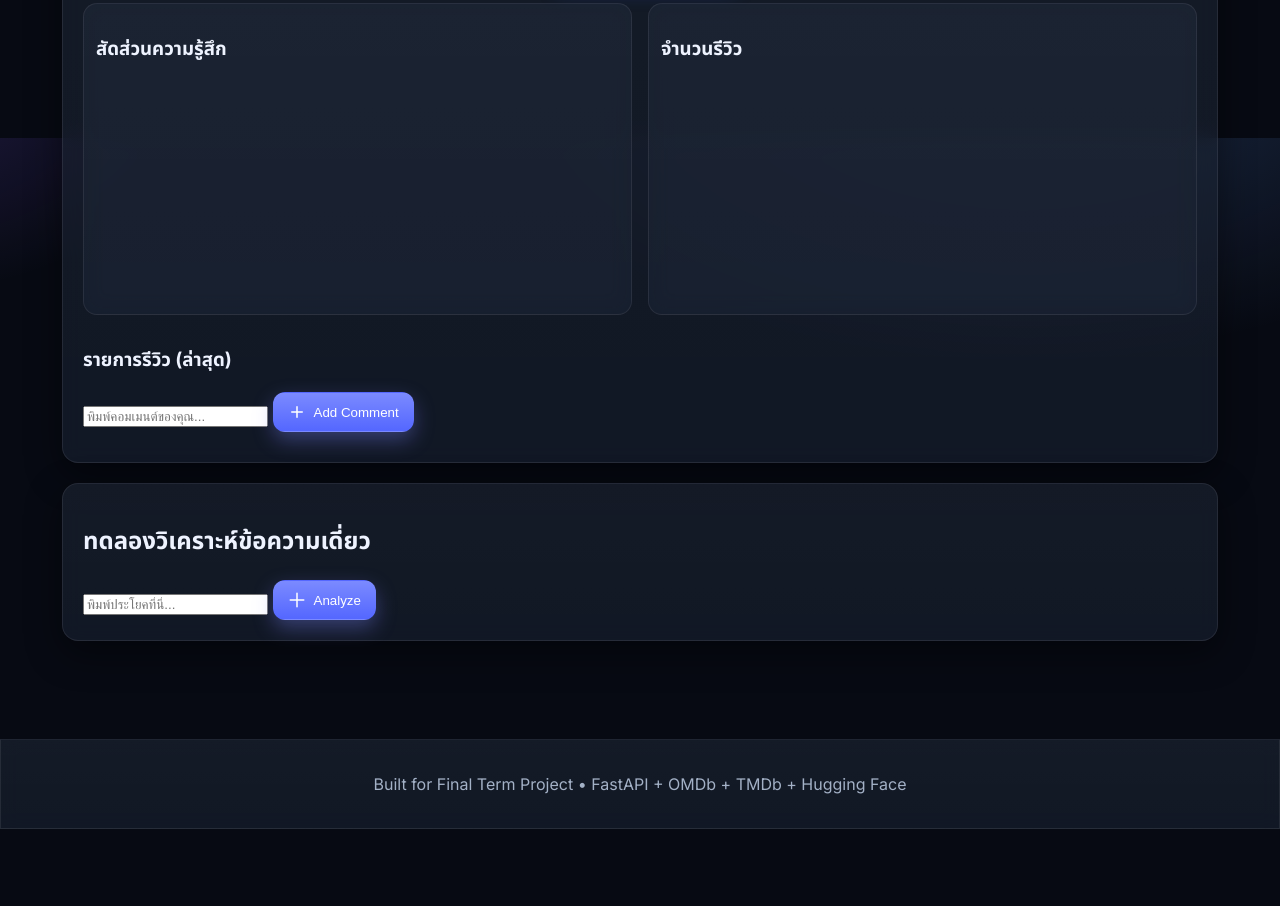
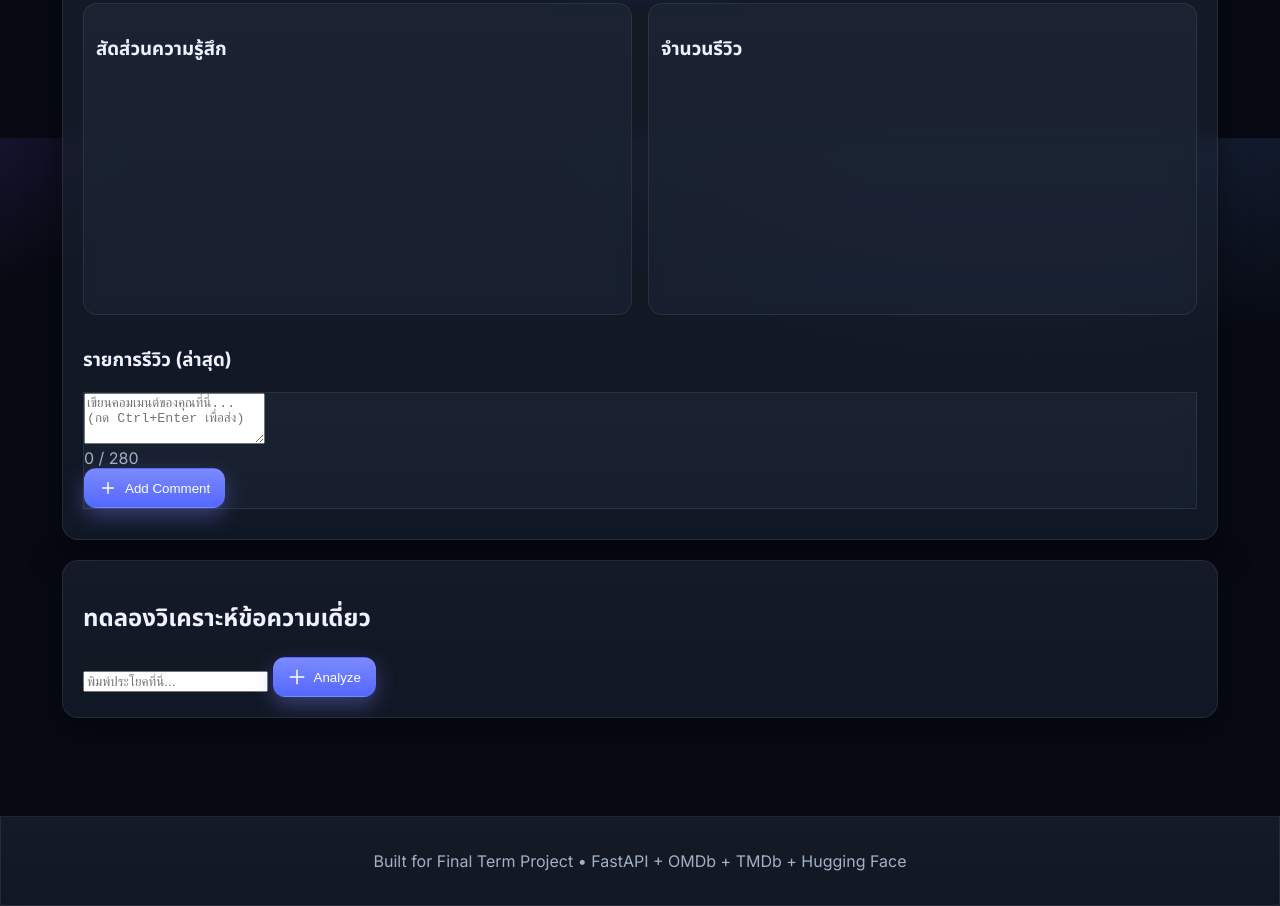
Before and after one commit to bbthecat/Movie-Sentiment-Analyzer, a website: page frontend/index.html in a window 1280 px wide. Shown: the part 662-1568 px from the top of the page. Before the commit the page ends 1491 px from the top, so only its background shows below. Drawn offline with Linux system fonts and the light colour scheme; files that its build step writes are made by us from their sources; files whose address does not match are found by name.

Commit message:
Update index.html

```diff
--- a/frontend/index.html
+++ b/frontend/index.html
@@ -100,12 +100,19 @@
 
         <div class="reviews">
           <h3>รายการรีวิว (ล่าสุด)</h3>
-          <div class="row" style="gap:10px; margin:8px 0 6px 0">
-            <input id="newComment" placeholder="พิมพ์คอมเมนต์ของคุณ..." />
-            <button id="btnAddComment" class="btn btn-secondary">
-              <svg viewBox="0 0 24 24" width="18" height="18"><path d="M12 5v14M5 12h14" stroke="currentColor" stroke-width="2" stroke-linecap="round"/></svg>
-              Add Comment
-            </button>
+          <div class="composer glass">
+            <textarea id="newComment" rows="3" placeholder="เขียนคอมเมนต์ของคุณที่นี่... (กด Ctrl+Enter เพื่อส่ง)"></textarea>
+            <div class="composer-foot">
+              <div class="muted">
+                <span id="commentCounter">0 / 280</span>
+              </div>
+              <div class="actions">
+                <button id="btnAddComment" class="btn btn-secondary">
+                  <svg viewBox="0 0 24 24" width="18" height="18"><path d="M12 5v14M5 12h14" stroke="currentColor" stroke-width="2" stroke-linecap="round"/></svg>
+                  Add Comment
+                </button>
+              </div>
+            </div>
           </div>
           <div id="reviewsList" class="reviews-list"></div>
         </div>
```
